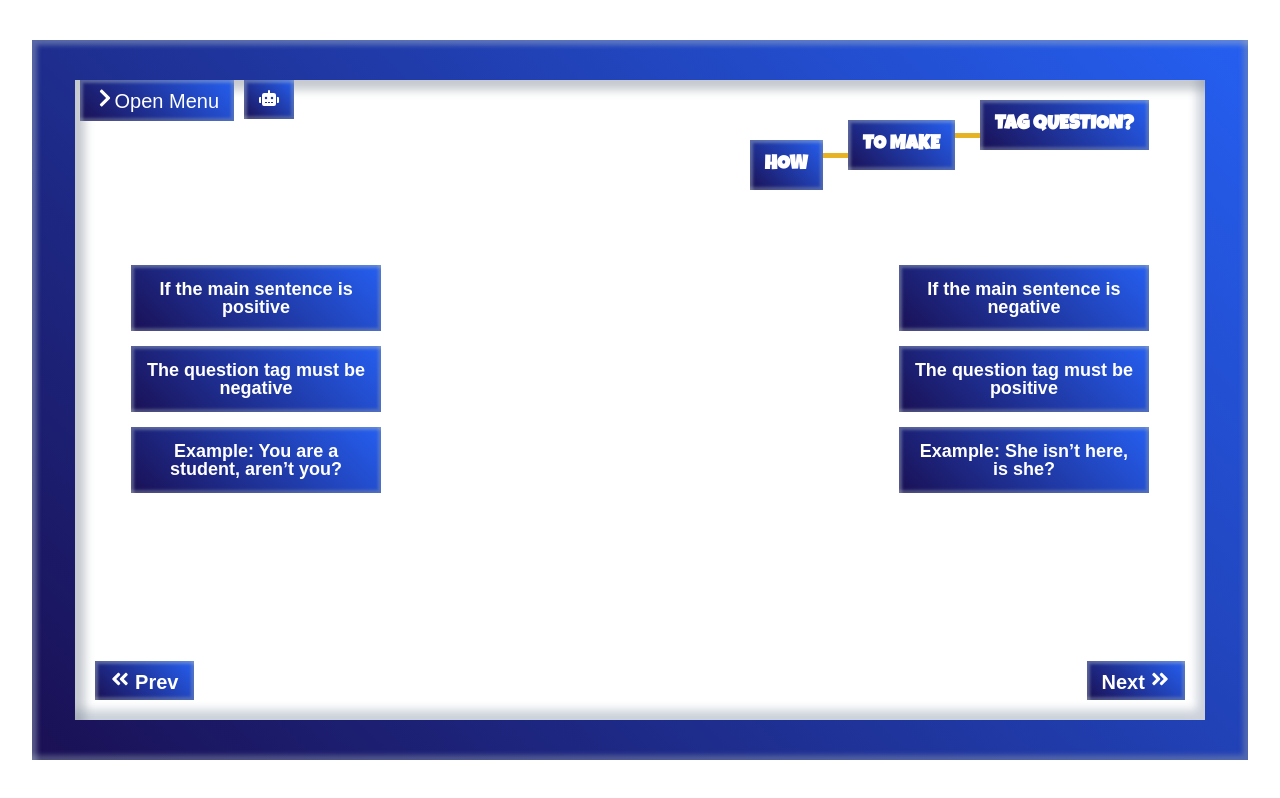
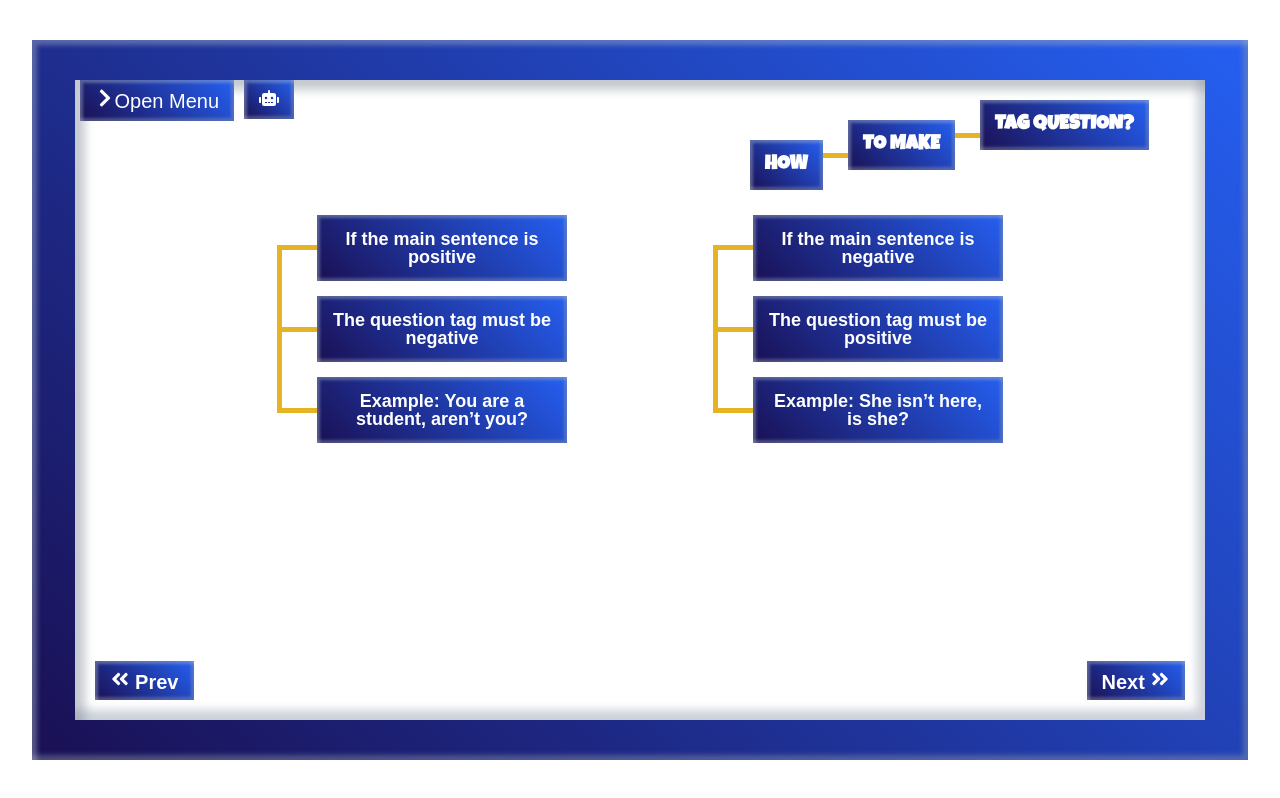
Before and after one commit to rizzkaaa/tag-question, a Next.js app: page /dashboard/how-to-make-tag-question in a window 1280 px wide. Built offline with nearby package versions, Linux system fonts and the light colour scheme; a web font is replaced by a local one.

Commit message:
update how to 1

```diff
--- a/app/dashboard/how-to-make-tag-question/page.module.css
+++ b/app/dashboard/how-to-make-tag-question/page.module.css
@@ -87,31 +87,47 @@ margin-top: 50px;
   border-inline: 5px solid #e6b325;
   border-top: 5px solid #e6b325;
 }
-.wrapStep1 .wrapBranch{
+.wrapStep1 .wrapBranch {
   width: 73%;
   display: flex;
   justify-content: space-between;
 }
-.wrapStep1 .wrapBranch .wrap{
+.wrapStep1 .wrapBranch .wrap {
   display: flex;
   flex-direction: column;
   align-items: center;
 }
 
-.wrapStep2{
+.wrapStep2 {
   width: 90%;
-    margin-top: 100px;
+  margin-top: 50px;
   display: flex;
-    justify-content: space-between;
+  justify-content: space-evenly;
 }
-.wrapStep2 .borderBox{
+.wrapStep2 .borderBox {
   margin-block: 15px;
 }
-.wrapStep2 p{
+.wrapStep2 p {
   font-size: 18px !important;
   line-height: 1 !important;
 }
-
+.wrapStep2 .wrap {
+  display: flex;
+  align-items: center;
+}
+.wrapStep2 .branch {
+  height: 65%;
+  width: 40px;
+  border: 5px solid #e6b325;
+  border-right: none;
+  display: flex;
+  align-items: center;
+}
+.wrapStep2 .branch .line {
+  height: 5px;
+  background-color: #e6b325;
+  width: 100%;
+}
 
 /* ACTION */
 .action {
```
Lines whose indentation alone changed are shown as unchanged.
